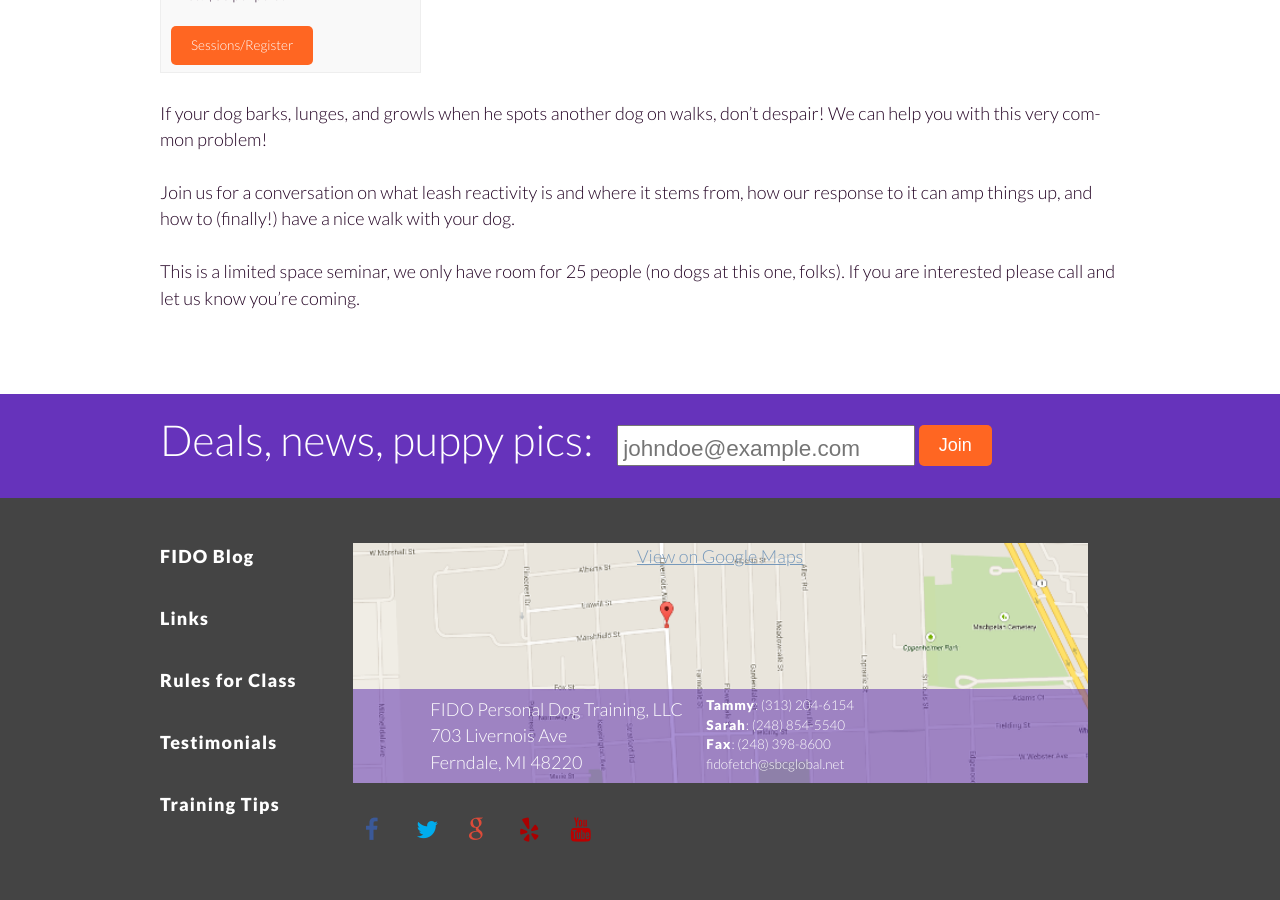
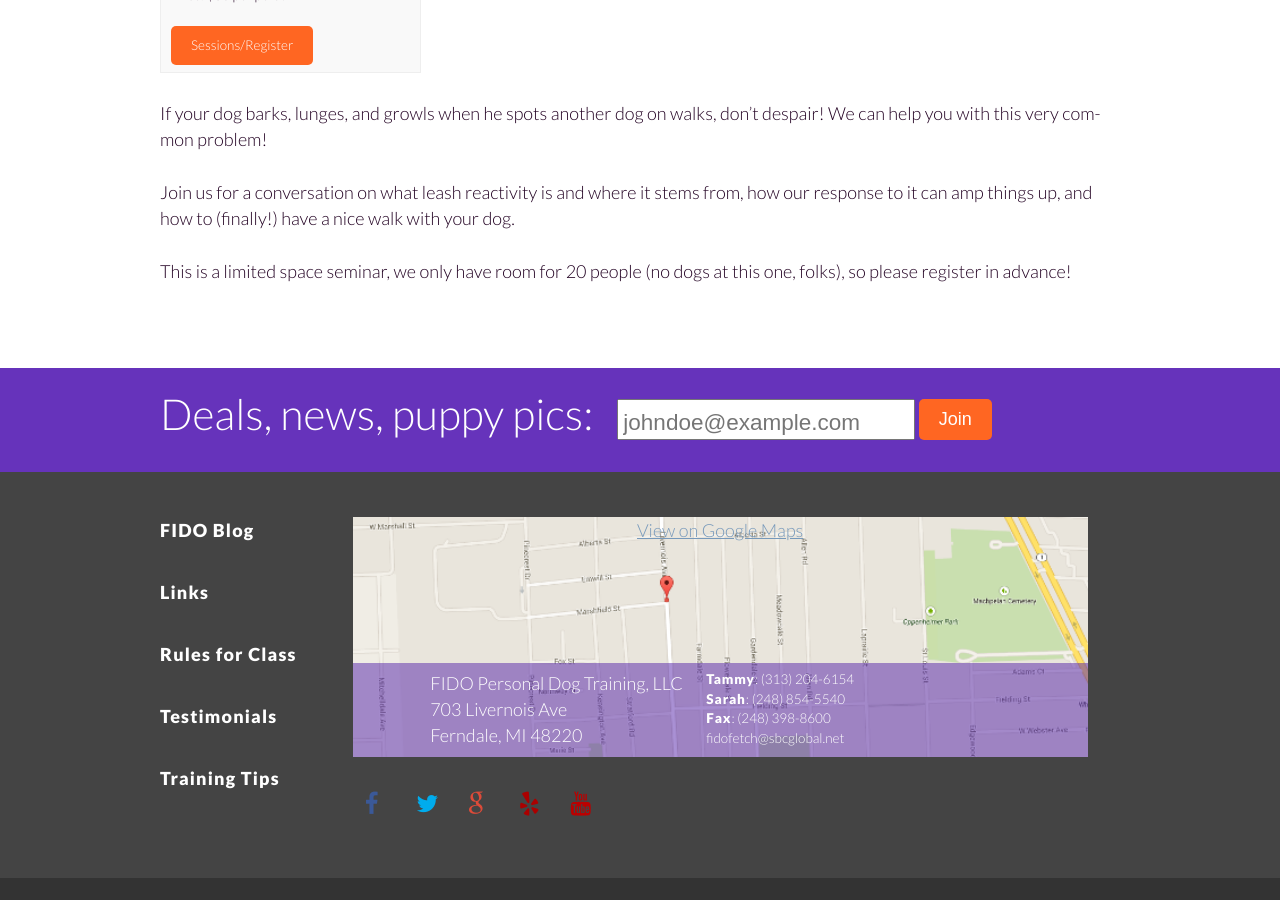
Before and after one commit to fidodogtraining/fidodogtraining.github.io, a Jekyll site: the page built from _classes/seminars/leash-reactivity.md, in a window 1280 px wide and 900 px high, scrolled down 439 px. Built offline with Jekyll 4.4.1, drawn with Linux system fonts in a browser that asks for light colours.

Commit message:
Update leash-reactivity.md

```diff
--- a/_classes/seminars/leash-reactivity.md
+++ b/_classes/seminars/leash-reactivity.md
@@ -13,5 +13,4 @@ very common problem!
 Join us for a conversation on what leash reactivity is and where it stems from, how our response to it can amp things
 up, and how to (finally!) have a nice walk with your dog.
 
-This is a limited space seminar, we only have room for 25 people (no dogs at this one, folks). If you are interested please call and let us know
-you're coming.
+This is a limited space seminar, we only have room for 20 people (no dogs at this one, folks), so please register in advance!
```
